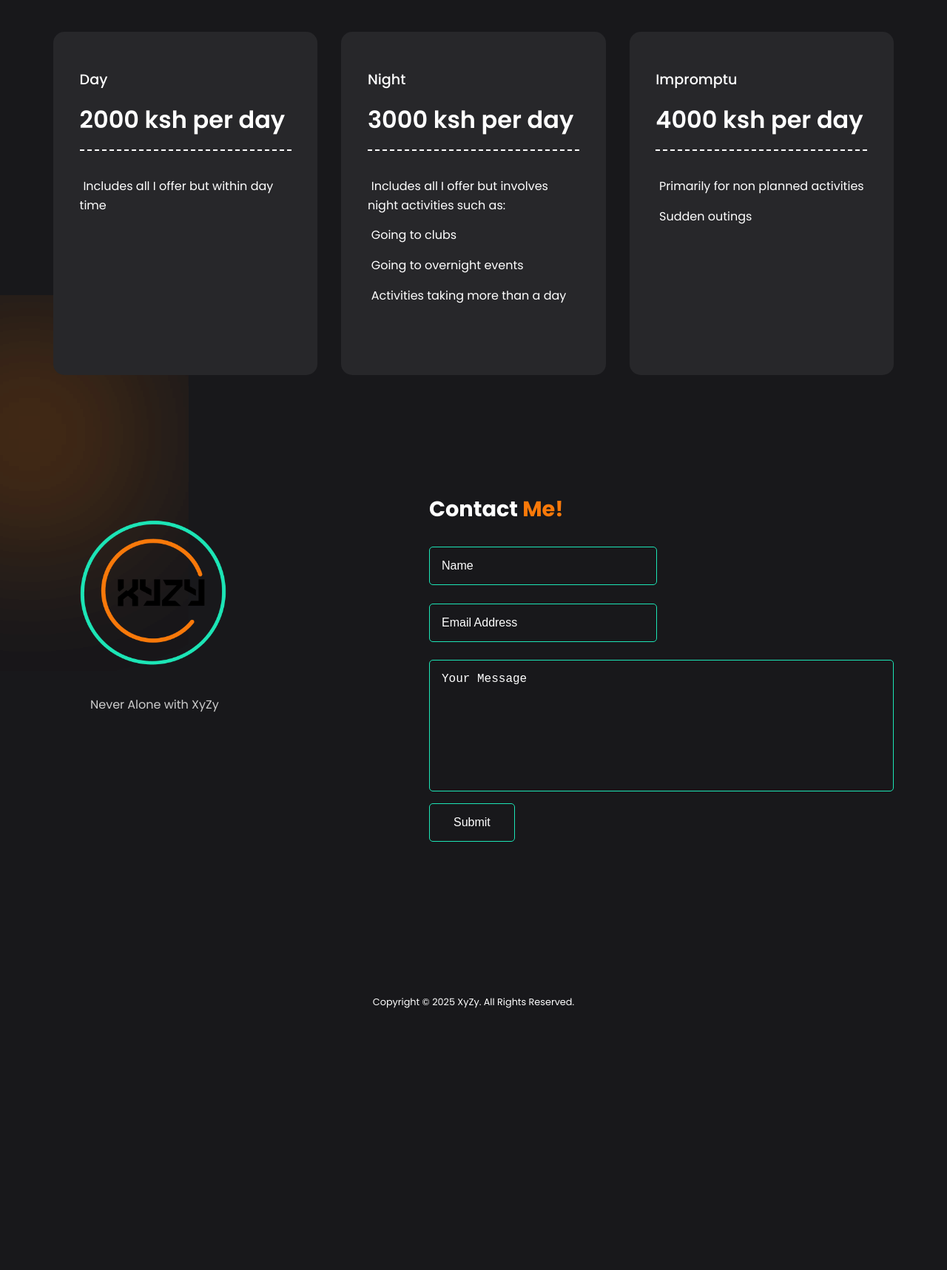
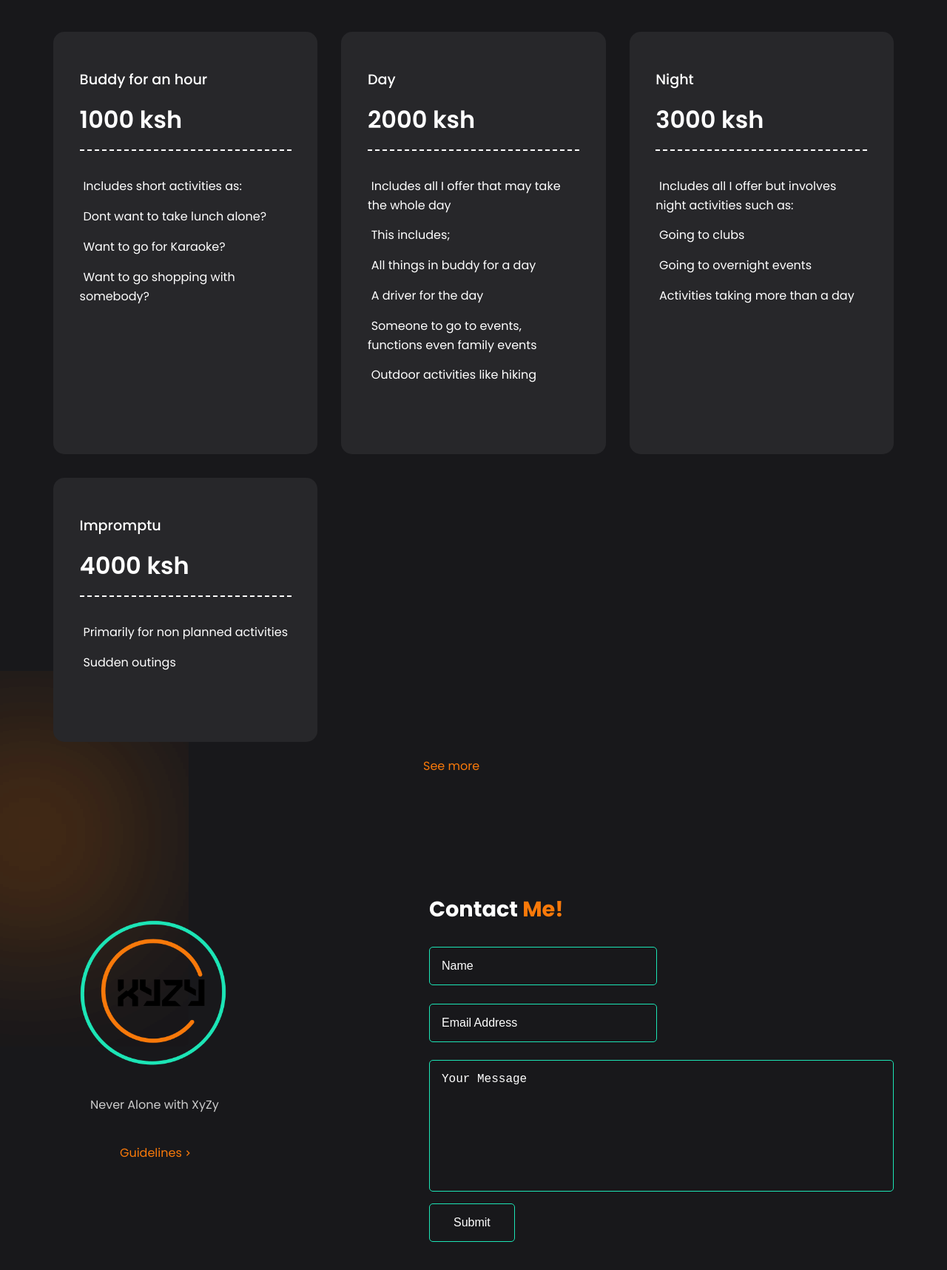
Before and after one commit to XyZy25/xyzy, a plain HTML site: page index.html in a window 1280 px wide. Shown: the part 1380-3097 px from the top of the page at 74% size. Before the commit the page ends 2760 px from the top, so only its background shows below. Drawn offline with nearby package versions, Linux system fonts and the light colour scheme.

Commit message:
Add files via upload

```diff
--- a/index.html
+++ b/index.html
@@ -83,11 +83,53 @@
         <div class="pricing">
             <div class="card">
                 <div class="content">
-                    <h4>Day</h4>
-                    <h3>2000 ksh per day</h3>
+                    <h4>Buddy for an hour</h4>
+                    <h3>1000 ksh</h3>
                     <p>
                         <i class="ri-checkbox-circle-line"></i>
-                    Includes all I offer but within day time
+                        Includes short activities as:
+                    </p>
+                    <p>
+                        <i class="ri-checkbox-circle-line"></i>
+                        Dont want to take lunch alone?
+                    </p>
+                    <p>
+                        <i class="ri-checkbox-circle-line"></i>
+                        Want to go for Karaoke?
+                    </p>
+                    <p>
+                        <i class="ri-checkbox-circle-line"></i>
+                        Want to go shopping with somebody?
+                    </p>
+                </div>
+            </div>
+            <div class="card">
+                <div class="content">
+                    <h4>Day</h4>
+                    <h3>2000 ksh</h3>
+                    <p>
+                        <i class="ri-checkbox-circle-line"></i>
+                    Includes all I offer that may take the whole day
+                    </p>
+                    <p>
+                        <i class="ri-checkbox-circle-line"></i>
+                    This includes;
+                    </p>
+                    <p>
+                        <i class="ri-checkbox-circle-line"></i>
+                    All things in buddy for a day
+                    </p>
+                    <p>
+                        <i class="ri-checkbox-circle-line"></i>
+                    A driver for the day
+                    </p>
+                    <p>
+                        <i class="ri-checkbox-circle-line"></i>
+                    Someone to go to events, functions even family events
+                    </p>
+                    <p>
+                        <i class="ri-checkbox-circle-line"></i>
+                    Outdoor activities like hiking
                     </p>
 
                 </div>
@@ -95,7 +137,7 @@
             <div class="card">
                 <div class="content">
                     <h4>Night</h4>
-                    <h3>3000 ksh per day</h3>
+                    <h3>3000 ksh</h3>
                     <p>
                         <i class="ri-checkbox-circle-line"></i>
                         Includes all I offer but involves night activities such as:
@@ -118,7 +160,7 @@
             <div class="card">
                 <div class="content">
                     <h4>Impromptu</h4>
-                    <h3>4000 ksh per day</h3>
+                    <h3>4000 ksh</h3>
                     <p>
                         <i class="ri-checkbox-circle-line"></i>
                         Primarily for non planned activities
@@ -132,6 +174,12 @@
 
             </div>
         </div>
+
+            <a href="pricing.html">
+                <p class="prices">See more</p>
+            </a>
+
+
     </section>
 
     <footer class="container">
@@ -144,6 +192,13 @@
             <p>
                 Never Alone with XyZy
             </p>
+            <div class="guidepage"></div>
+            <a href="guidelines.html">
+                <p class="guide">Guidelines
+                    <span> <i class='bx bx-chevron-right'></i> </span>
+                 </p>
+
+            </a>
 
 
         </div>
@@ -173,6 +228,7 @@
             </form>
     </footer>
 
+
     <div class="copyright">
         Copyright © 2025 XyZy. All Rights Reserved.
     </div>
--- a/style.css
+++ b/style.css
@@ -188,6 +188,8 @@ section .header{
     border-radius: 5px;
 }
 
+
+
 .features .card h4{
     margin-bottom: 0.5rem;
     color: #fff;
@@ -270,6 +272,14 @@ section .header{
     margin-right: 0.3rem;
 }
 
+.prices{
+    margin-left: 500px;
+    margin-top: 20px;
+    text-decoration: none;
+    color: #F8790A;
+
+}
+
 footer{
     position: relative;
     display: grid;
@@ -297,8 +307,6 @@ footer .column p{
     margin-left: 50px;
     margin-top: .2rem;
 }
-
-
 
 .column{
     min-height: auto;
@@ -375,6 +383,19 @@ footer .column p{
     width: 100%;
 }
 
+.column .guide{
+    text-decoration: none;
+    color: #F8790A;
+    display: flex;
+    margin-top: 40px;
+    margin-left: 90px;
+}
+
+.column .guide span{
+color: #F8790A;
+margin-top: 2px;
+}
+
 .copyright{
     max-width: 1200px;
     margin: auto;
--- /dev/null
+++ b/styles.css
@@ -0,0 +1,113 @@
+@import url('https://fonts.googleapis.com/css2?family=Quicksand:wght@300;400;500;600;700&display=swap');
+
+*{
+    font-family: 'Quicksand', sans-serif;
+}
+
+a{
+    text-decoration: none;
+    color: #fff;
+}
+
+body{
+    color: #fff;
+    background-color: black;
+    background-image:
+        radial-gradient(at 9% 89%, rgb(94, 63, 23) 0px, transparent 50%),
+        radial-gradient(at 72% 6%, rgb(26, 25, 24) 0px, transparent 50%),
+        radial-gradient(at 24% 19%, rgb(19, 18, 17) 0px, transparent 50%),
+        radial-gradient(at 65% 6%, rgb(62, 216, 230) 0px, transparent 50%),
+        radial-gradient(at 20% 98%, rgb(31, 25, 21) 0px, transparent 50%),
+        radial-gradient(at 44% 9%, rgb(134, 112, 112) 0px, transparent 50%),
+        radial-gradient(at 10% 9%, rgb(20, 20, 24) 0px, transparent 50%);
+    min-height: 100vh;
+}
+
+.btn{
+    margin-top: 20px;
+    width:15%;
+    height: 45px;
+    margin-left: 15px;
+    font-size: 15px;
+    color: #fff;
+    background-color: transparent;
+    border: 1px solid #ffffff;
+    border-radius: 10px;
+    cursor: pointer;
+    transition: all 0.3s ease;
+}
+
+.btn:hover{
+    border-color: #F8790A;
+    background-color: #F8790A;
+}
+
+.container{
+    display: flex;
+    justify-content: center;
+}
+
+
+.glass-container{
+    display: block;
+    max-width: 72vw;
+    margin-top: 25vh;
+    margin-bottom: 10px;
+    background: rgba(0, 0, 0, 0.56);
+    padding: 50px;
+    border-radius: 16px;
+    box-shadow: 0 4px 30px rgba(0, 0, 0, 0.1);
+    backdrop-filter: blur(11.6px);
+    -webkit-backdrop-filter: blur(11.6px);
+}
+
+.logo{
+    display: inline-block;
+    font-size: 30px;
+    font-weight: 600;
+    margin-top: -10px;
+}
+
+
+
+.content{
+    display: flex;
+    width: 100%;
+}
+
+.main{
+    margin-top: 4vh;
+    display: inline-block;
+    padding: 20px;
+}
+
+.main h2{
+    font-size: 35px;
+}
+
+.main p{
+    font-size: 16px;
+    line-height: 23px;
+}
+
+@media screen and (max-width: 720px) {
+    .logo{
+        font-size: 22px;
+    }
+    li.nav-link{
+        font-size: 13px;
+    }
+    .main h2{
+        font-size: 28px;
+    }
+    .main p{
+        font-size: 15px;
+    }
+    button{
+
+        font-size: 8px;
+    }
+    .image-wrapper img{
+        max-width: 400px;
+    }
+}
```
Also changed, not shown: guidelines.html (added, +47 -0 lines).
